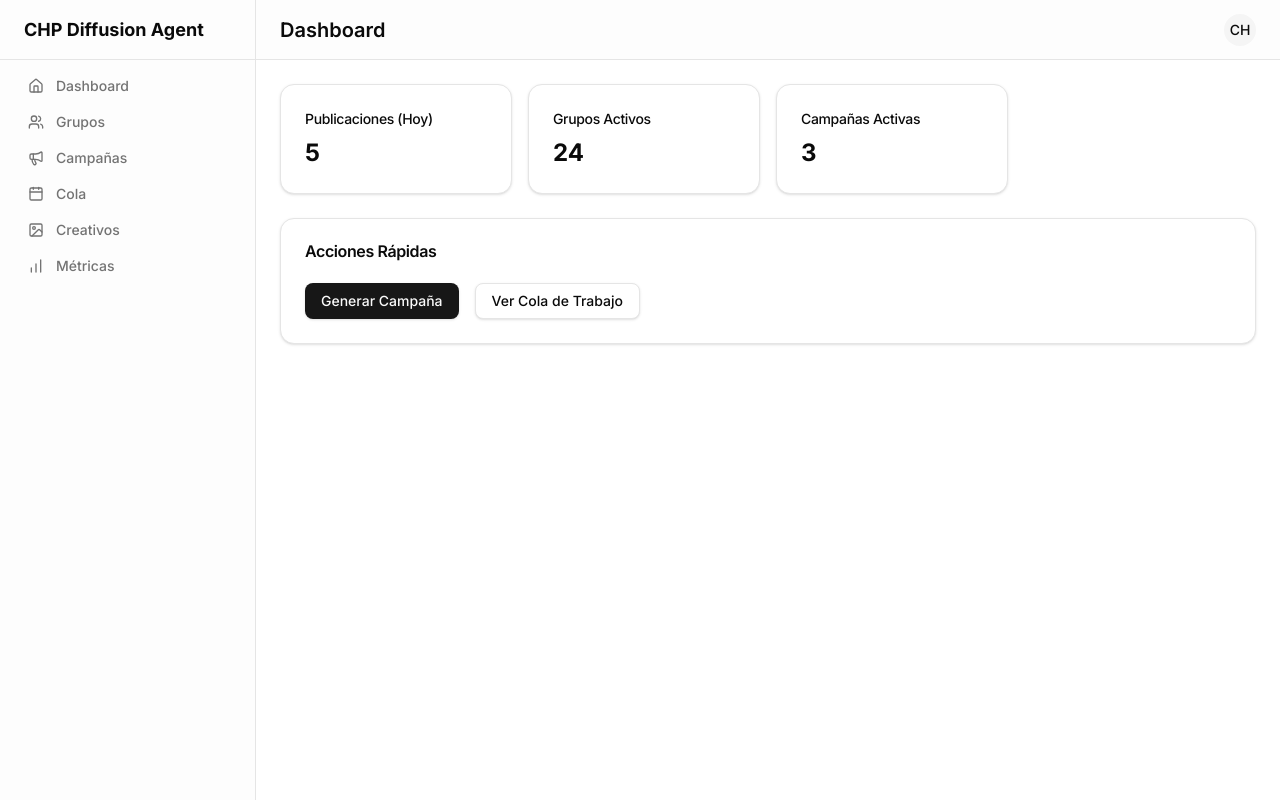
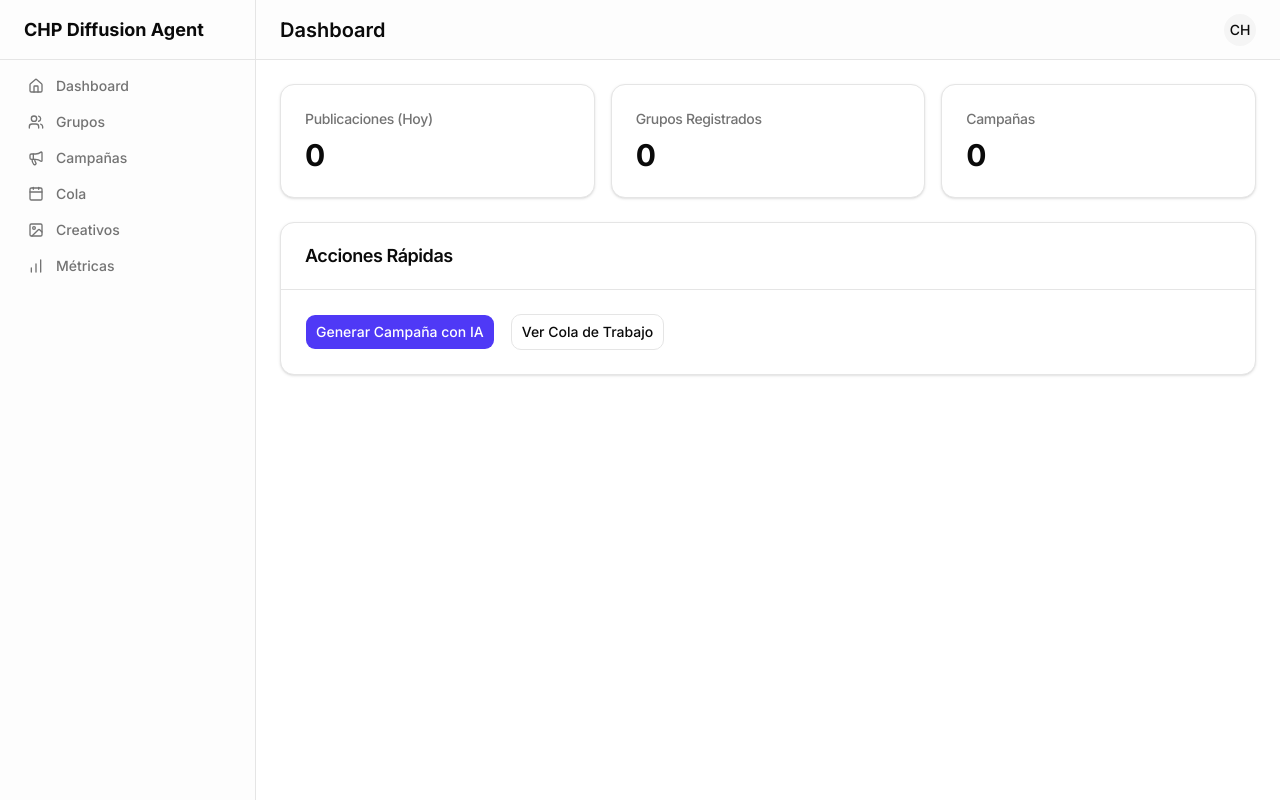
Before and after one commit to EdgarMorales7/chp-diffusion-agent, a Next.js app: page / in a window 1280 px wide. Built offline with nearby package versions, Linux system fonts and the light colour scheme; no server answers; the database is empty.

Commit message:
fix(dashboard): link action buttons to campaigns and queue routes

```diff
--- a/src/app/page.tsx
+++ b/src/app/page.tsx
@@ -1,38 +1,69 @@
-export default function Home() {
+import Link from "next/link";
+import { Button } from "@/components/ui/button";
+import { createAdminClient } from "@/lib/supabase/server";
+import { isTaskForToday } from "@/lib/queue/status";
+
+export default async function Home() {
+  const supabase = createAdminClient();
+
+  // Safely fetch real dashboard metrics
+  let todayTasksCount = 0;
+  let activeGroupsCount = 0;
+  let activeCampaignsCount = 0;
+
+  try {
+    const { data: queueData } = await supabase.from('publication_queue').select('scheduled_for');
+    if (queueData) {
+      todayTasksCount = queueData.filter(t => isTaskForToday(t.scheduled_for)).length;
+    }
+
+    const { count: groupsCount } = await supabase.from('groups').select('*', { count: 'exact', head: true });
+    if (groupsCount !== null) activeGroupsCount = groupsCount;
+
+    const { count: campaignsCount } = await supabase.from('campaigns').select('*', { count: 'exact', head: true });
+    if (campaignsCount !== null) activeCampaignsCount = campaignsCount;
+  } catch (err) {
+    console.error('Error fetching dashboard stats:', err);
+  }
+
   return (
     <div className="space-y-6">
-      <div className="grid gap-4 md:grid-cols-2 lg:grid-cols-4">
+      <div className="grid gap-4 md:grid-cols-2 lg:grid-cols-3">
         <div className="rounded-xl border bg-card text-card-foreground shadow p-6">
           <div className="flex flex-row items-center justify-between space-y-0 pb-2">
-            <h3 className="tracking-tight text-sm font-medium">Publicaciones (Hoy)</h3>
+            <h3 className="tracking-tight text-sm font-medium text-muted-foreground">Publicaciones (Hoy)</h3>
           </div>
-          <div className="text-2xl font-bold">5</div>
+          <div className="text-3xl font-bold">{todayTasksCount}</div>
         </div>
         <div className="rounded-xl border bg-card text-card-foreground shadow p-6">
           <div className="flex flex-row items-center justify-between space-y-0 pb-2">
-            <h3 className="tracking-tight text-sm font-medium">Grupos Activos</h3>
+            <h3 className="tracking-tight text-sm font-medium text-muted-foreground">Grupos Registrados</h3>
           </div>
-          <div className="text-2xl font-bold">24</div>
+          <div className="text-3xl font-bold">{activeGroupsCount}</div>
         </div>
         <div className="rounded-xl border bg-card text-card-foreground shadow p-6">
           <div className="flex flex-row items-center justify-between space-y-0 pb-2">
-            <h3 className="tracking-tight text-sm font-medium">Campañas Activas</h3>
+            <h3 className="tracking-tight text-sm font-medium text-muted-foreground">Campañas</h3>
           </div>
-          <div className="text-2xl font-bold">3</div>
+          <div className="text-3xl font-bold">{activeCampaignsCount}</div>
         </div>
       </div>
 
       <div className="rounded-xl border bg-card text-card-foreground shadow">
-        <div className="flex flex-col space-y-1.5 p-6">
-          <h3 className="font-semibold leading-none tracking-tight">Acciones Rápidas</h3>
+        <div className="flex flex-col space-y-1.5 p-6 border-b">
+          <h3 className="font-semibold leading-none tracking-tight text-lg">Acciones Rápidas</h3>
         </div>
-        <div className="p-6 pt-0 flex gap-4">
-          <button className="inline-flex items-center justify-center whitespace-nowrap rounded-md text-sm font-medium transition-colors focus-visible:outline-none focus-visible:ring-1 focus-visible:ring-ring disabled:pointer-events-none disabled:opacity-50 bg-primary text-primary-foreground shadow hover:bg-primary/90 h-9 px-4 py-2">
-            Generar Campaña
-          </button>
-          <button className="inline-flex items-center justify-center whitespace-nowrap rounded-md text-sm font-medium transition-colors focus-visible:outline-none focus-visible:ring-1 focus-visible:ring-ring disabled:pointer-events-none disabled:opacity-50 border border-input bg-background shadow-sm hover:bg-accent hover:text-accent-foreground h-9 px-4 py-2">
-            Ver Cola de Trabajo
-          </button>
+        <div className="p-6 flex flex-wrap gap-4">
+          <Link href="/campaigns/new">
+            <Button size="lg" className="bg-indigo-600 hover:bg-indigo-700 text-white font-medium">
+              Generar Campaña con IA
+            </Button>
+          </Link>
+          <Link href="/queue">
+            <Button size="lg" variant="outline" className="font-medium">
+              Ver Cola de Trabajo
+            </Button>
+          </Link>
         </div>
       </div>
     </div>
```
